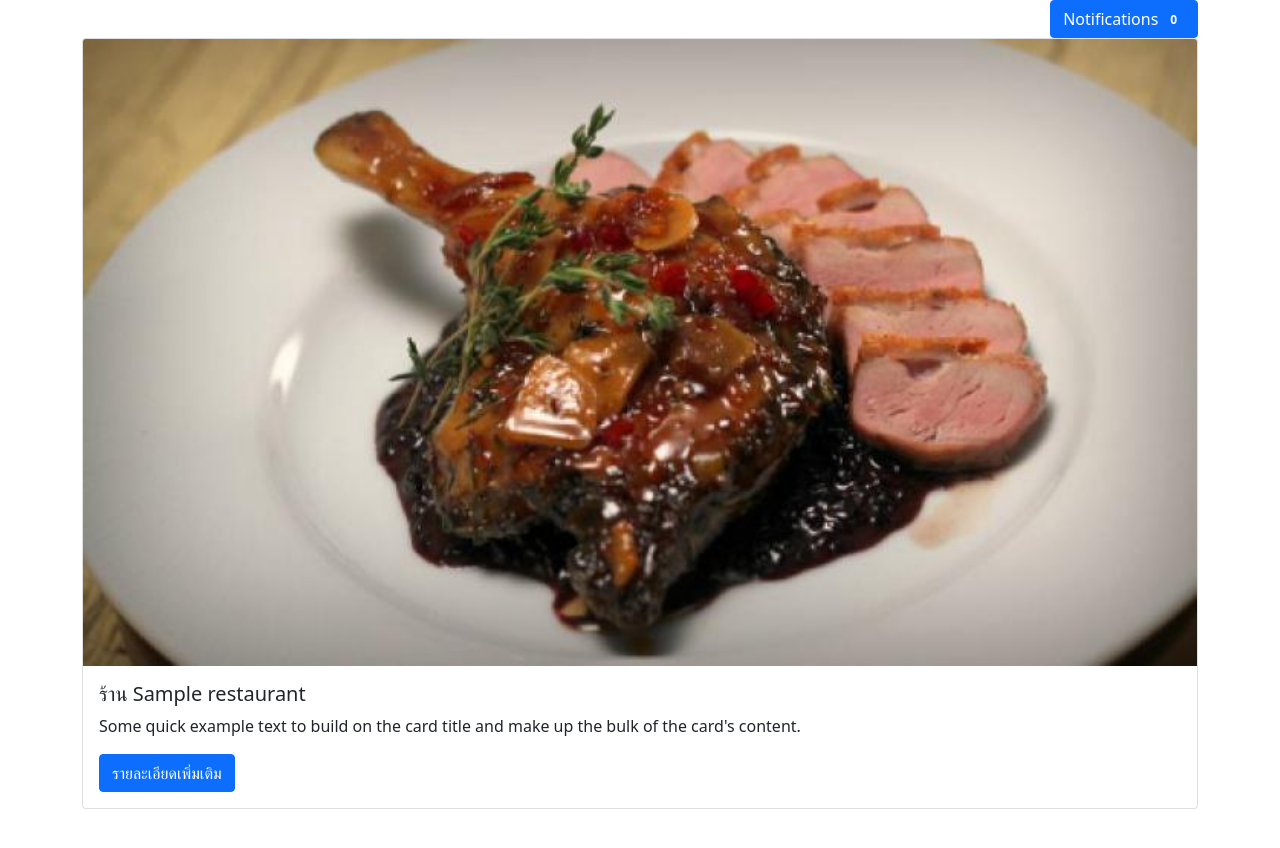
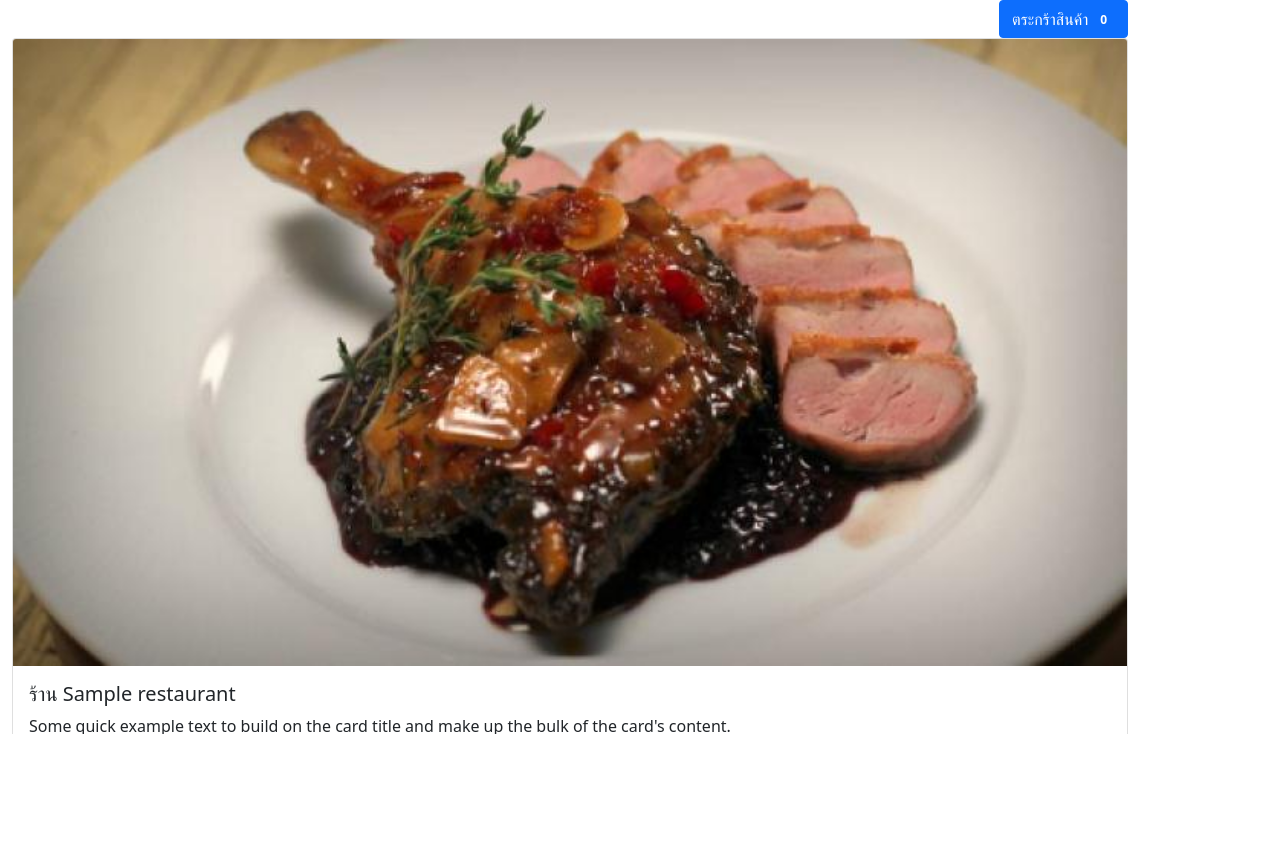
Before and after one commit to rujeng/shell_line_api, a Django app: page /delivery/ in a window 1280 px wide. Shown: the part 66-914 px from the top of the page. Run offline with Django 3.2, Linux system fonts and the light colour scheme; tables that the repository leaves empty hold one stand-in row (values such as "Sample post"); parts of the project's set-up code (start-up, migrations or seed data) failed here and were passed over; some libraries are stand-ins or nearby versions.

Commit message:
add sticky content css

```diff
--- a/static/style.css
+++ b/static/style.css
@@ -6,6 +6,12 @@
     box-shadow: 8px 8px 6px lightgray;
     border-color: #DC3545;
     color: #DC3545;
+}
+
+.sticky{
+    position: fixed;
+    height: 70vh;
+    overflow-y: scroll;
 }
 
 .form-head {
--- a/templates/restaurant.html
+++ b/templates/restaurant.html
@@ -1,10 +1,10 @@
 {% extends "base.html" %}
 {% load static %}
 {% block content %}
-<div class="container-sm">
+<div class="container sticky">
     <div class="text-end">
         <button type="button" class="btn btn-primary" onclick="myCart()">
-            Notifications <span class="badge badge-light" id='notify'>0</span>
+            ตระกร้าสินค้า <span class="badge badge-light" id='notify'>0</span>
         </button>
     </div>
     {% for restaurant in restaurants%}
```
Also changed, not shown: templates/menu_detail.html (+55 -2 lines), templates/restaurant_detail.html (+7 -3 lines).
